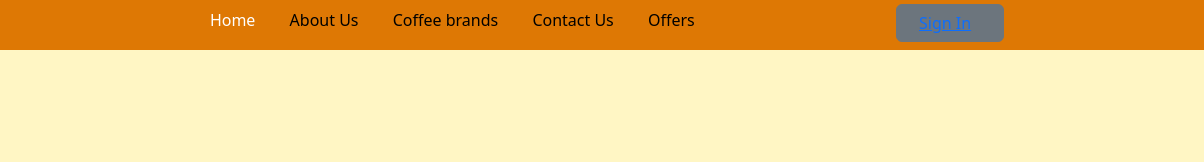
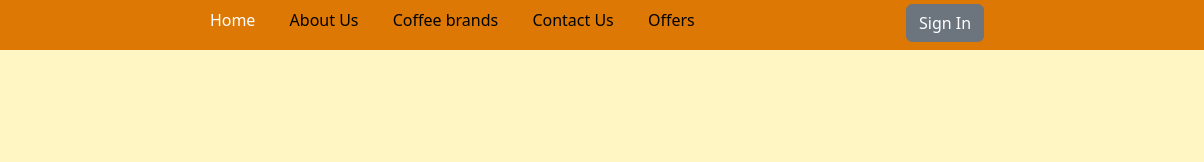
Before and after one commit to Sheshan-Danuksha/cofeeshop, a plain HTML site: page index.html in a window 1280 px wide. Shown: the top 162 px of the page, 76-1280 px from the left. Drawn offline with nearby package versions, Linux system fonts and the light colour scheme.

Commit message:
button fix

```diff
--- a/index.html
+++ b/index.html
@@ -33,7 +33,7 @@
                         </ul>
                     </div>
                     <div class="col-3 mt-1 ms-auto d-none d-md-block">
-                        <button class="btn btn-secondary"><a href="https://github.com/Sheshan-Danuksha">Sign In</a></button>
+                        <a href="https://github.com/Sheshan-Danuksha"> <button class="btn btn-secondary">Sign In</button></a>
                     </div>
                 </div>
             </nav>
```
